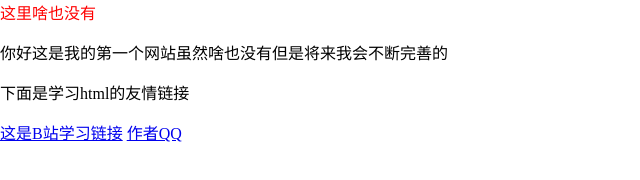
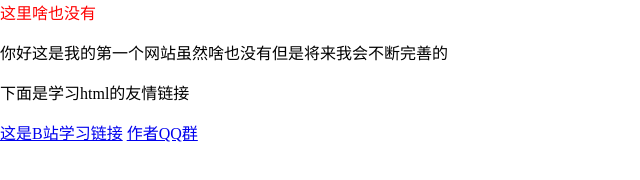
Before and after one commit to TA12TA/one, a plain HTML site: page index.html in a window 1280 px wide. Shown: the full height of the page, 0-640 px from the left. Drawn offline with Linux system fonts and the light colour scheme.

Commit message:
Add files via upload

```diff
--- a/index.html
+++ b/index.html
@@ -15,7 +15,7 @@
   <p style="color:black">你好这是我的第一个网站虽然啥也没有但是将来我会不断完善的</p>
   <p style="color:black">下面是学习html的友情链接</p>
   <a href=https://www.bilibili.com/video/BV1AF411s78P/?spm_id_from=333.788>这是B站学习链接</a>
-  <a href="tencent://AddContact/?fromId=45&fromSubId=1&subcmd=all&uin=3205773628&website=www.oicqzone.com
-">作者QQ</a>
+  <a href="https://qm.qq.com/cgi-bin/qm/qr?k=NuqlI5DFxhfMCps-REmk9Em7iFl_n5J7&authKey=9tq1NCAtgbFHZQL70W39gCf5Ze6cdliulNPfkh6pERSsca01bA03H1wtUQ5tno0R&noverify=0
+">作者QQ群</a>
   </body>
 </html>
```
